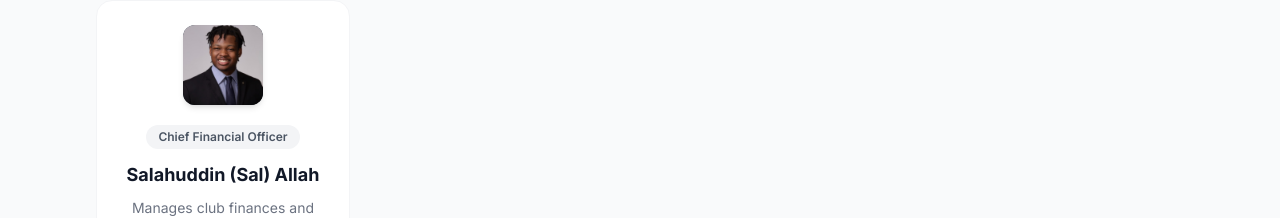
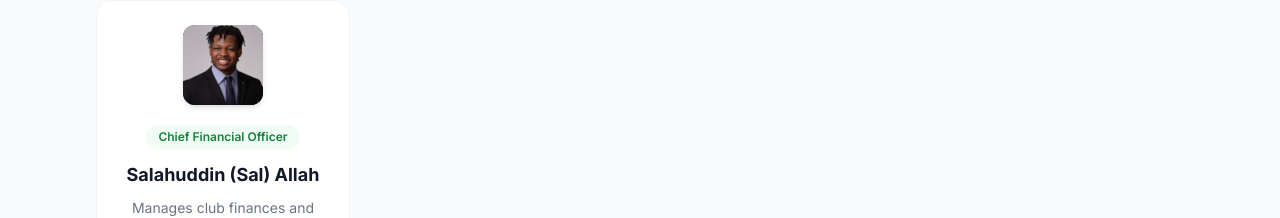
Before and after one commit to nkhl07/merit-website, a Next.js app: page /team in a window 1280 px wide. Shown: the part 1160-1378 px from the top of the page. Built offline with nearby package versions, Linux system fonts and the light colour scheme.

Commit message:
Rename Treasurer to Chief Financial Officer

```diff
--- a/app/team/page.tsx
+++ b/app/team/page.tsx
@@ -14,7 +14,7 @@ const titleColors: Record<string, string> = {
   "Chief Marketing Officer": "bg-orange/10 text-orange",
   "Chief Technology Officer": "bg-blue-50 text-blue-700",
   "Chief Risk Officer": "bg-gray-100 text-gray-600",
-  Treasurer: "bg-green-50 text-green-700",
+  "Chief Financial Officer": "bg-green-50 text-green-700",
 };
 
 function getInitials(name: string) {
```
